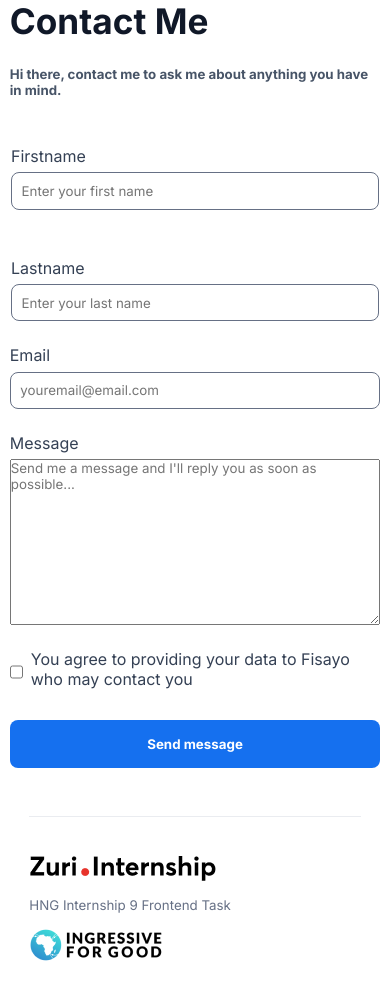
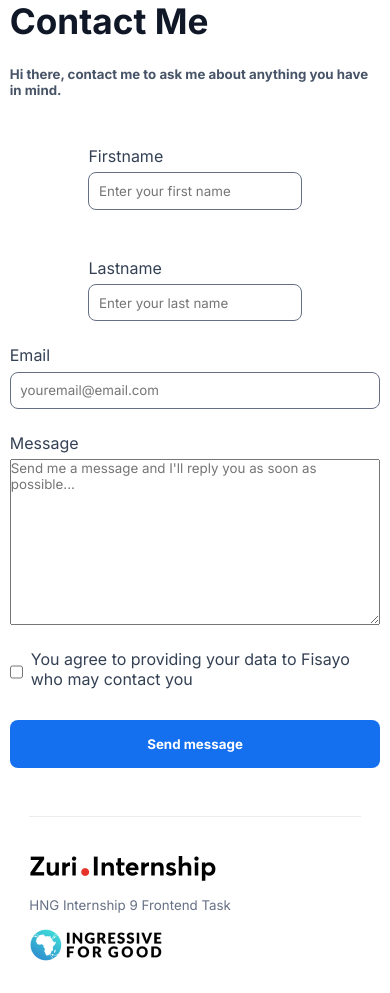
Before and after one commit to fee-sah-yor/Clone-Linktree-HNG, a React (Create React App) app: page /contact in a window 390 px wide. Built offline with nearby package versions, Linux system fonts and the light colour scheme.

Commit message:
feat: style

```diff
--- a/src/index.css
+++ b/src/index.css
@@ -232,7 +232,7 @@ button:hover {
 
   #first_name,
   #last_name {
-    width: 23rem;
+    width: 100%;
   }
 
   footer {
```
